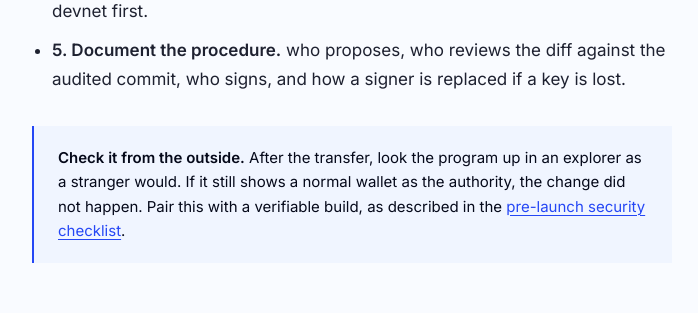
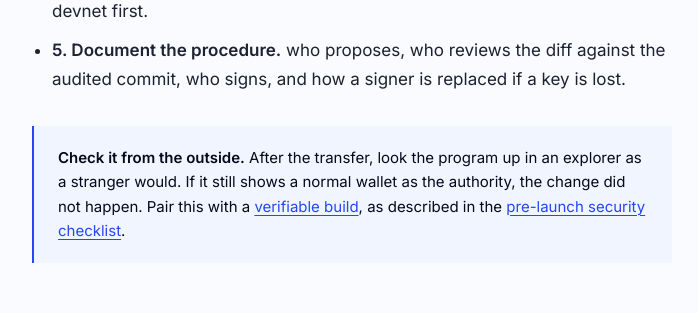
Before and after one commit to JakeMalarczyk/Orivions, a Next.js app in the folder orivions-app/: page /blog/solana-program-upgrade-authority-multisig in a window 1280 px wide. Shown: the part 2580-2893 px from the top of the page, without its empty margins (288-986 px from the left). Built offline with nearby package versions, Linux system fonts and the light colour scheme; no server answers.

Commit message:
Blog: link upgrade authority guide to verifiable builds
Updated text to include a link to the verifiable build article.

```diff
--- a/orivions-app/app/blog/solana-program-upgrade-authority-multisig/page.tsx
+++ b/orivions-app/app/blog/solana-program-upgrade-authority-multisig/page.tsx
@@ -81,7 +81,11 @@ export default function PostPage() {
       <Callout>
         <b>Check it from the outside.</b> After the transfer, look the program up in an explorer as
         a stranger would. If it still shows a normal wallet as the authority, the change did not
-        happen. Pair this with a verifiable build, as described in the{' '}
+        happen. Pair this with a{' '}
+        <Link href="/blog/solana-verifiable-builds-explained" className="text-blue-deep">
+          verifiable build
+        </Link>
+        , as described in the{' '}
         <Link href="/blog/solana-pre-launch-security-checklist" className="text-blue-deep">
           pre-launch security checklist
         </Link>
```
